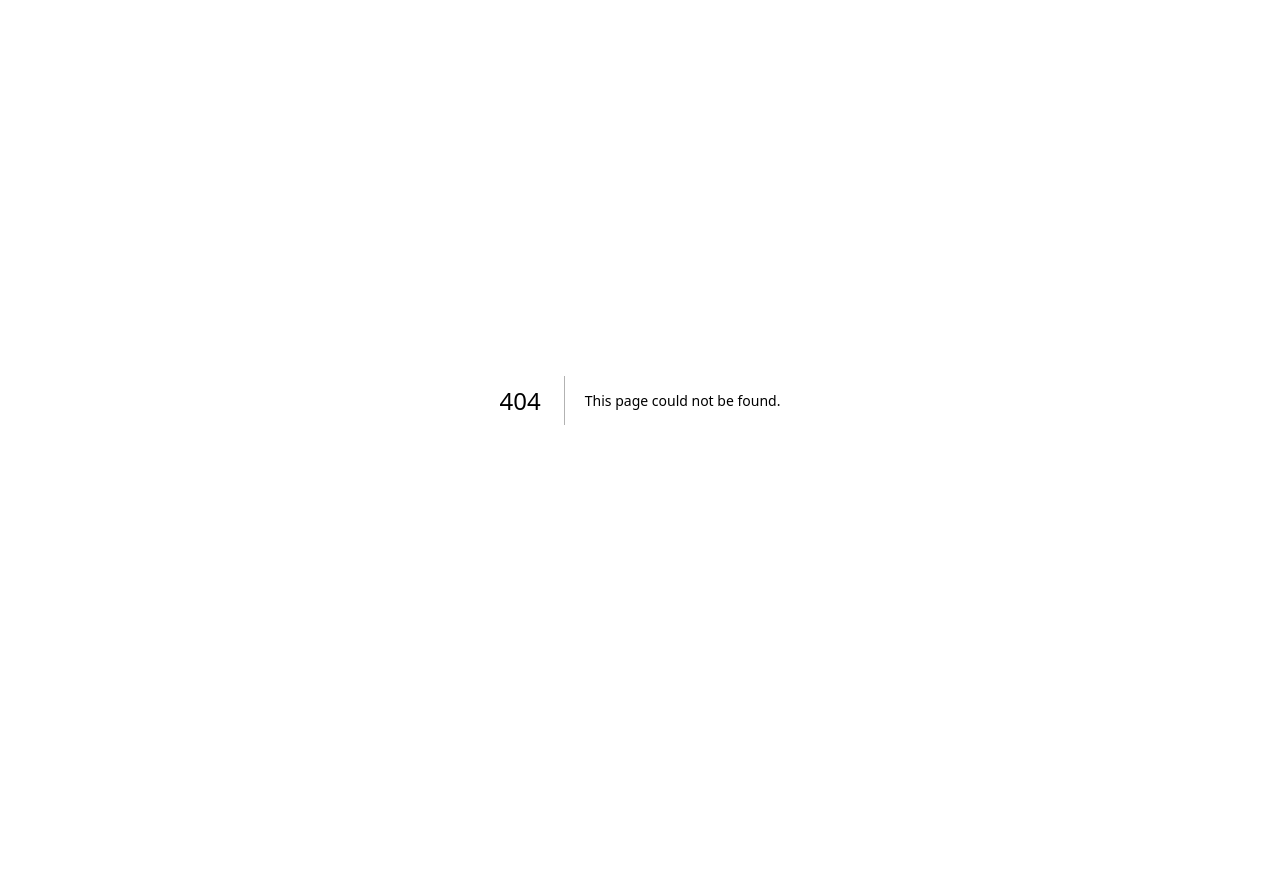
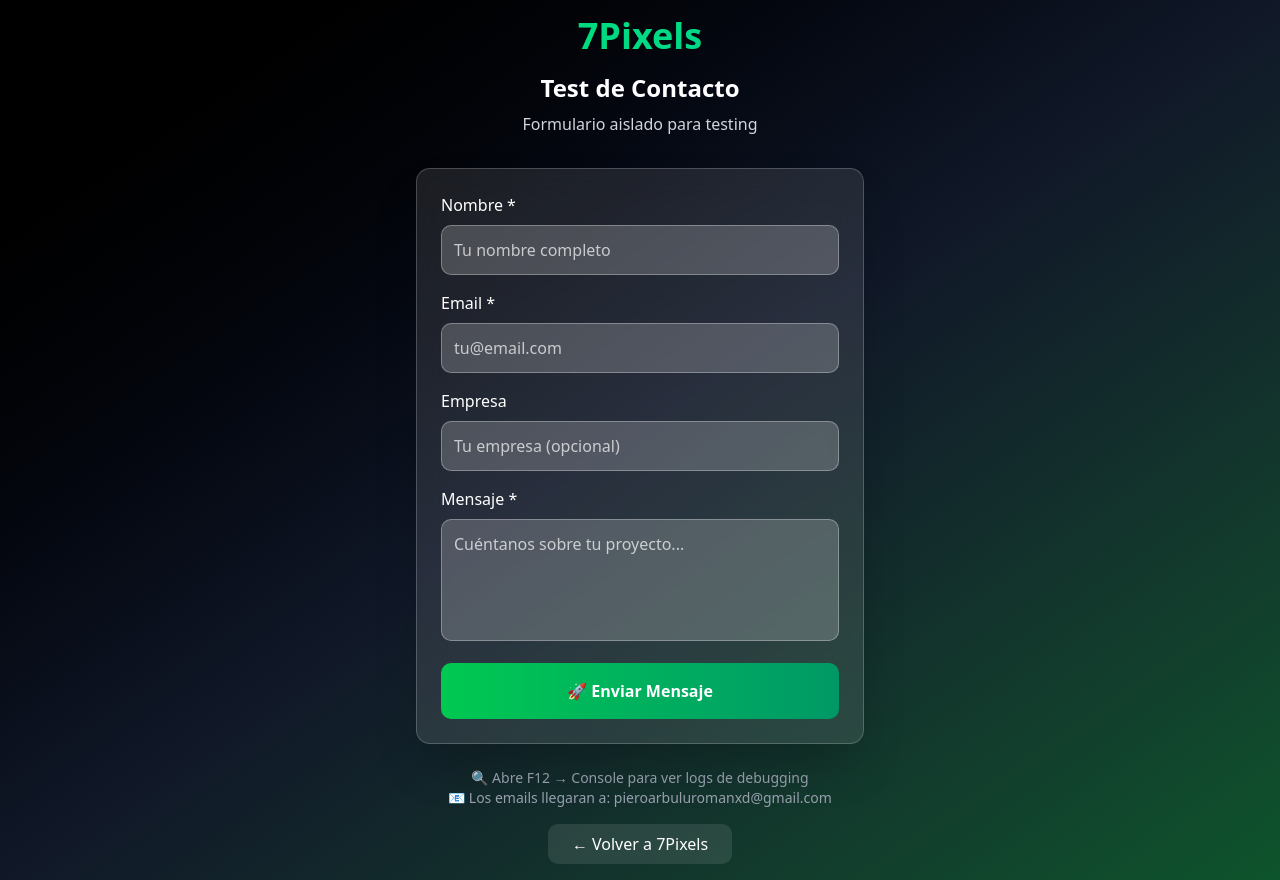
Before and after one commit to PixeL22x/7pixels-website, a Next.js app: page /testcontacto in a window 1280 px wide. Before the commit this address had no page. Before the commit the page ends 800 px from the top, so only its background shows below. Built offline with nearby package versions, Linux system fonts and the light colour scheme.

Commit message:
PÁGINA TEST CONTACTO - /testcontacto dedicada solo al formulario - Sin navegación ni conflictos - Diseño genial

```diff
--- /dev/null
+++ b/src/app/testcontacto/page.tsx
@@ -0,0 +1,209 @@
+"use client";
+import { useState } from 'react';
+
+export default function TestContacto() {
+  const [formData, setFormData] = useState({
+    name: '',
+    email: '',
+    company: '',
+    message: ''
+  });
+  const [status, setStatus] = useState<'idle' | 'loading' | 'success' | 'error'>('idle');
+  const [message, setMessage] = useState('');
+
+  const handleChange = (e: React.ChangeEvent<HTMLInputElement | HTMLTextAreaElement>) => {
+    setFormData({
+      ...formData,
+      [e.target.name]: e.target.value
+    });
+  };
+
+  const handleSubmit = async (e: React.FormEvent) => {
+    e.preventDefault();
+
+    console.log('🚀 INICIANDO ENVÍO');
+    console.log('📋 Datos:', formData);
+
+    // Validaciones
+    if (!formData.name.trim()) {
+      setStatus('error');
+      setMessage('El nombre es requerido');
+      console.log('❌ Nombre requerido');
+      return;
+    }
+
+    if (!formData.email.trim()) {
+      setStatus('error');
+      setMessage('El email es requerido');
+      console.log('❌ Email requerido');
+      return;
+    }
+
+    if (!formData.message.trim()) {
+      setStatus('error');
+      setMessage('El mensaje es requerido');
+      console.log('❌ Mensaje requerido');
+      return;
+    }
+
+    setStatus('loading');
+    setMessage('Enviando mensaje...');
+    console.log('📡 Enviando a API...');
+
+    try {
+      const response = await fetch('/api/contact', {
+        method: 'POST',
+        headers: {
+          'Content-Type': 'application/json',
+        },
+        body: JSON.stringify(formData),
+      });
+
+      console.log('📩 Respuesta API:', response.status);
+      const data = await response.json();
+      console.log('📄 Data recibida:', data);
+
+      if (response.ok) {
+        setStatus('success');
+        setMessage('¡Mensaje enviado correctamente! Te contactaremos pronto.');
+        setFormData({ name: '', email: '', company: '', message: '' });
+        console.log('✅ ÉXITO TOTAL - Revisa pieroarbuluromanxd@gmail.com');
+      } else {
+        setStatus('error');
+        setMessage(data.error || 'Error al enviar el mensaje');
+        console.log('❌ Error API:', data);
+      }
+    } catch (error) {
+      setStatus('error');
+      setMessage('Error de conexión. Inténtalo de nuevo.');
+      console.log('🚨 Error conexión:', error);
+    }
+  };
+
+  return (
+    <div className="min-h-screen bg-gradient-to-br from-black via-gray-900 to-green-900 flex items-center justify-center p-4">
+      <div className="max-w-md w-full">
+        {/* Header */}
+        <div className="text-center mb-8">
+          <h1 className="text-4xl font-bold bg-gradient-to-r from-green-400 to-emerald-400 bg-clip-text text-transparent mb-4">
+            7Pixels
+          </h1>
+          <h2 className="text-2xl font-bold text-white mb-2">
+            Test de Contacto
+          </h2>
+          <p className="text-gray-300">
+            Formulario aislado para testing
+          </p>
+        </div>
+
+        {/* Form */}
+        <div className="bg-white/10 backdrop-blur-lg rounded-xl border border-white/20 p-6 shadow-2xl">
+          <form onSubmit={handleSubmit} className="space-y-4">
+            <div>
+              <label className="block text-white font-medium mb-2">
+                Nombre *
+              </label>
+              <input
+                type="text"
+                name="name"
+                placeholder="Tu nombre completo"
+                value={formData.name}
+                onChange={handleChange}
+                className="w-full p-3 rounded-lg bg-white/20 border border-white/30 text-white placeholder-white/70 focus:outline-none focus:ring-2 focus:ring-green-400 focus:border-green-400"
+              />
+            </div>
+
+            <div>
+              <label className="block text-white font-medium mb-2">
+                Email *
+              </label>
+              <input
+                type="email"
+                name="email"
+                placeholder="tu@email.com"
+                value={formData.email}
+                onChange={handleChange}
+                className="w-full p-3 rounded-lg bg-white/20 border border-white/30 text-white placeholder-white/70 focus:outline-none focus:ring-2 focus:ring-green-400 focus:border-green-400"
+              />
+            </div>
+
+            <div>
+              <label className="block text-white font-medium mb-2">
+                Empresa
+              </label>
+              <input
+                type="text"
+                name="company"
+                placeholder="Tu empresa (opcional)"
+                value={formData.company}
+                onChange={handleChange}
+                className="w-full p-3 rounded-lg bg-white/20 border border-white/30 text-white placeholder-white/70 focus:outline-none focus:ring-2 focus:ring-green-400 focus:border-green-400"
+              />
+            </div>
+
+            <div>
+              <label className="block text-white font-medium mb-2">
+                Mensaje *
+              </label>
+              <textarea
+                name="message"
+                placeholder="Cuéntanos sobre tu proyecto..."
+                value={formData.message}
+                onChange={handleChange}
+                rows={4}
+                className="w-full p-3 rounded-lg bg-white/20 border border-white/30 text-white placeholder-white/70 focus:outline-none focus:ring-2 focus:ring-green-400 focus:border-green-400 resize-none"
+              />
+            </div>
+
+            <button
+              type="submit"
+              disabled={status === 'loading'}
+              className="w-full p-4 bg-gradient-to-r from-green-500 to-emerald-600 text-white font-bold rounded-lg hover:from-green-600 hover:to-emerald-700 transition-all duration-300 disabled:opacity-50 disabled:cursor-not-allowed transform hover:scale-105"
+            >
+              {status === 'loading' ? (
+                <span className="flex items-center justify-center">
+                  <svg className="animate-spin -ml-1 mr-3 h-5 w-5 text-white" xmlns="http://www.w3.org/2000/svg" fill="none" viewBox="0 0 24 24">
+                    <circle className="opacity-25" cx="12" cy="12" r="10" stroke="currentColor" strokeWidth="4"></circle>
+                    <path className="opacity-75" fill="currentColor" d="M4 12a8 8 0 018-8V0C5.373 0 0 5.373 0 12h4zm2 5.291A7.962 7.962 0 014 12H0c0 3.042 1.135 5.824 3 7.938l3-2.647z"></path>
+                  </svg>
+                  Enviando...
+                </span>
+              ) : (
+                '🚀 Enviar Mensaje'
+              )}
+            </button>
+          </form>
+
+          {/* Status Message */}
+          {message && (
+            <div className={`mt-4 p-3 rounded-lg text-center font-medium ${
+              status === 'success'
+                ? 'bg-green-500/20 text-green-300 border border-green-500/30'
+                : status === 'error'
+                ? 'bg-red-500/20 text-red-300 border border-red-500/30'
+                : 'bg-blue-500/20 text-blue-300 border border-blue-500/30'
+            }`}>
+              {message}
+            </div>
+          )}
+        </div>
+
+        {/* Debug Info */}
+        <div className="mt-6 text-center text-gray-400 text-sm">
+          <p>🔍 Abre F12 → Console para ver logs de debugging</p>
+          <p>📧 Los emails llegaran a: pieroarbuluromanxd@gmail.com</p>
+        </div>
+
+        {/* Back Button */}
+        <div className="mt-4 text-center">
+          <a
+            href="/"
+            className="inline-block px-6 py-2 bg-white/10 text-white rounded-lg hover:bg-white/20 transition-colors duration-300"
+          >
+            ← Volver a 7Pixels
+          </a>
+        </div>
+      </div>
+    </div>
+  );
+}
```
